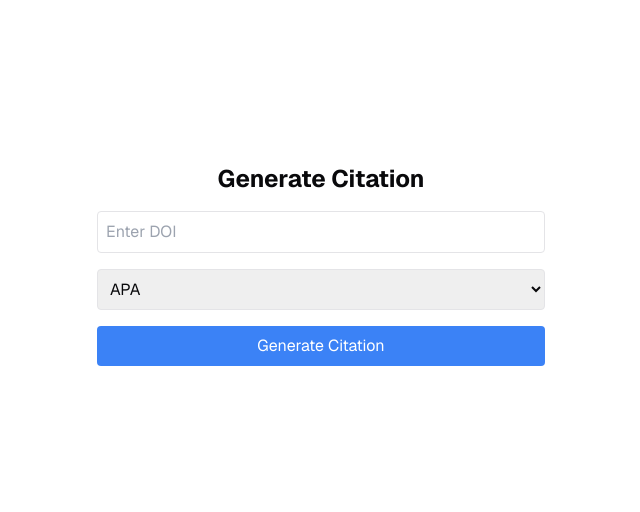
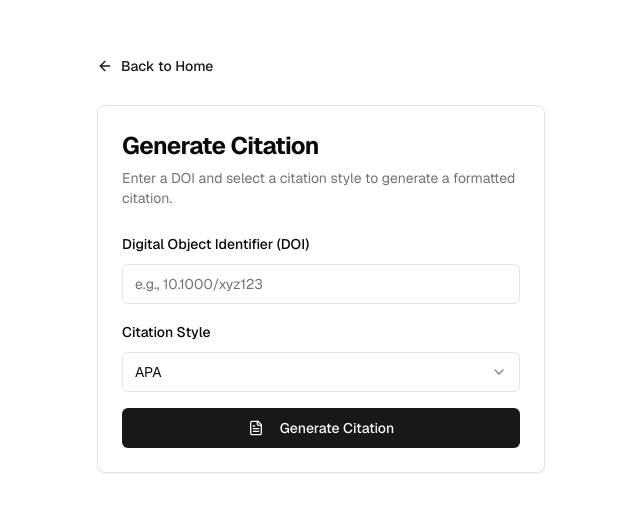
Before and after one commit to Rafli-Dewanto/luminary, a Next.js app: page /citation/generator in a window 1280 px wide. Shown: the part 136-648 px from the top of the page, without its empty margins (319-959 px from the left). Built offline with nearby package versions, Linux system fonts and the light colour scheme.

Commit message:
feat: citation

```diff
--- a/app/(citation)/api/citation/route.ts
+++ b/app/(citation)/api/citation/route.ts
@@ -35,11 +35,35 @@ export async function POST(request: Request) {
 }
 
 function generateCitation(data: any, style: string): string {
+  const author = `${data.author[0].family}, ${data.author[0].given}`;
+  const year = data.issued["date-parts"][0][0];
+  const title = data.title;
+  const containerTitle = data["container-title"];
+  const doi = data.DOI ? `https://doi.org/${data.DOI}` : "";
+  const url = data.URL || doi;
+
   switch (style) {
     case "APA":
-      return `${data.author[0].family}, ${data.author[0].given}. (${data.issued["date-parts"][0][0]}). ${data.title}. ${data["container-title"]}. https://doi.org/${data.DOI}`;
+      return `${author}. (${year}). ${title}. ${containerTitle}. ${doi}`;
+
     case "Harvard":
-      return `${data.author[0].family}, ${data.author[0].given}, ${data.issued["date-parts"][0][0]}, ${data.title}, ${data["container-title"]}, DOI: https://doi.org/${data.DOI}`;
+      return `${author}, ${year}, ${title}, ${containerTitle}, DOI: ${doi}`;
+
+    case "MLA":
+      return `${data.author[0].given} ${data.author[0].family}. "${title}." ${containerTitle}, ${year}, ${url}.`;
+
+    case "Chicago":
+      return `${data.author[0].given} ${data.author[0].family}. "${title}." ${containerTitle} (${year}): ${url}.`;
+
+    case "IEEE":
+      return `${author}, "${title}," ${containerTitle}, ${year}. [Online]. Available: ${url}`;
+
+    case "Vancouver":
+      return `${data.author[0].family} ${data.author[0].given}. ${title}. ${containerTitle}. ${year}. Available from: ${url}`;
+
+    case "Turabian":
+      return `${data.author[0].given} ${data.author[0].family}, "${title}." ${containerTitle}, ${year}. ${url}`;
+
     default:
       return "Citation style not supported yet.";
   }
--- a/components/citation.tsx
+++ b/components/citation.tsx
@@ -1,79 +1,155 @@
-'use client';
+"use client"
 
-import { useState } from 'react';
-import { toast } from '@/components/toast';
+import { useState } from "react"
+import Link from "next/link"
+import { Card, CardContent, CardDescription, CardFooter, CardHeader, CardTitle } from "@/components/ui/card"
+import { Input } from "@/components/ui/input"
+import { Button } from "@/components/ui/button"
+import { Select, SelectContent, SelectItem, SelectTrigger, SelectValue } from "@/components/ui/select"
+import { ArrowLeft, Copy, FileText } from "lucide-react"
+import { toast } from "./toast"
 
-const citationStyles = ['APA', 'Harvard', 'MLA', 'Chicago'];
+const citationStyles = ["APA", "Harvard", "MLA", "Chicago", "IEEE", "Vancouver", "Turabian"]
 
 export default function CitationPage() {
-  const [doi, setDoi] = useState('');
-  const [style, setStyle] = useState(citationStyles[0]);
-  const [citation, setCitation] = useState<string | null>(null);
+  const [doi, setDoi] = useState("")
+  const [style, setStyle] = useState(citationStyles[0])
+  const [citation, setCitation] = useState<string | null>(null)
+  const [isLoading, setIsLoading] = useState(false)
 
   const handleGenerateCitation = async () => {
     if (!doi) {
-      toast({ type: 'error', description: 'Please enter a DOI!' });
-      return;
+      toast({
+        type: "error",
+        description: "Please enter a DOI",
+      })
+      return
     }
 
+    setIsLoading(true)
     try {
-      const response = await fetch('/api/citation', {
-        method: 'POST',
-        headers: { 'Content-Type': 'application/json' },
+      const response = await fetch("/api/citation", {
+        method: "POST",
+        headers: { "Content-Type": "application/json" },
         body: JSON.stringify({ doi, style }),
-      });
+      })
 
       if (!response.ok) {
-        throw new Error('Failed to generate citation');
+        throw new Error("Failed to generate citation")
       }
 
-      const data = await response.json();
-      setCitation(data.citation);
+      const data = await response.json()
+      setCitation(data.citation)
+      toast({
+        type: "success",
+        description: "Citation generated successfully",
+      })
     } catch (error) {
       if (error instanceof Error) {
-        console.error(error);
-        toast({ type: 'error', description: error.message });
+        console.error(error)
+        toast({
+          type: "error",
+          description: error.message,
+        })
+      } else {
+        toast({
+          type: "error",
+          description: "An error occurred while generating the citation.",
+        })
       }
-      toast({ type: 'error', description: 'An error occurred while generating the citation.' });
+    } finally {
+      setIsLoading(false)
+    }
+  }
 
+  const copyToClipboard = () => {
+    if (citation) {
+      navigator.clipboard.writeText(citation)
+      toast({
+        type: "success",
+        description: "Citation copied to clipboard",
+      })
     }
-  };
+  }
 
   return (
-    <div className="flex flex-col items-center justify-center min-h-screen bg-background">
-      <h1 className="text-2xl font-bold mb-4">Generate Citation</h1>
-      <div className="flex flex-col gap-4 w-full max-w-md">
-        <input
-          type="text"
-          placeholder="Enter DOI"
-          value={doi}
-          onChange={(e) => setDoi(e.target.value)}
-          className="p-2 border rounded"
-        />
-        <select
-          value={style}
-          onChange={(e) => setStyle(e.target.value)}
-          className="p-2 border rounded"
+    <div className="flex flex-col items-center justify-center min-h-screen bg-background p-4">
+      <div className="w-full max-w-md">
+        <div className="mb-6">
+          <Link href="/" className="inline-flex items-center text-sm font-medium text-primary hover:underline">
+            <ArrowLeft className="mr-2 size-4" />
+            Back to Home
+          </Link>
+        </div>
+
+        <Card className="w-full">
+          <CardHeader>
+            <CardTitle className="text-2xl font-bold">Generate Citation</CardTitle>
+            <CardDescription>Enter a DOI and select a citation style to generate a formatted citation.</CardDescription>
+          </CardHeader>
+          <CardContent className="space-y-4">
+            <div className="space-y-2">
+              <label
+                htmlFor="doi"
+                className="text-sm font-medium leading-none peer-disabled:cursor-not-allowed peer-disabled:opacity-70"
               >
-          {citationStyles.map((style) => (
-            <option key={style} value={style}>
-              {style}
-            </option>
+                Digital Object Identifier (DOI)
+              </label>
+              <Input id="doi" placeholder="e.g., 10.1000/xyz123" value={doi} onChange={(e) => setDoi(e.target.value)} />
+            </div>
+
+            <div className="space-y-2">
+              <label
+                htmlFor="style"
+                className="text-sm font-medium leading-none peer-disabled:cursor-not-allowed peer-disabled:opacity-70"
+              >
+                Citation Style
+              </label>
+              <Select value={style} onValueChange={setStyle}>
+                <SelectTrigger>
+                  <SelectValue placeholder="Select a citation style" />
+                </SelectTrigger>
+                <SelectContent>
+                  {citationStyles.map((citationStyle) => (
+                    <SelectItem key={citationStyle} value={citationStyle}>
+                      {citationStyle}
+                    </SelectItem>
                   ))}
-        </select>
-        <button
-          onClick={handleGenerateCitation}
-          className="p-2 bg-blue-500 text-white rounded"
-        >
+                </SelectContent>
+              </Select>
+            </div>
+
+            <Button onClick={handleGenerateCitation} className="w-full" disabled={isLoading}>
+              {isLoading ? (
+                <>
+                  <span className="mr-2">Generating...</span>
+                  <span className="animate-spin">⟳</span>
+                </>
+              ) : (
+                <>
+                  <FileText className="mr-2 size-4" />
                   Generate Citation
-        </button>
+                </>
+              )}
+            </Button>
+          </CardContent>
+
           {citation && (
-          <div className="mt-4 p-4 border rounded bg-gray-100">
-            <h2 className="font-semibold">Generated Citation:</h2>
-            <p>{citation}</p>
+            <CardFooter className="flex flex-col items-start">
+              <div className="w-full p-4 rounded-md bg-muted">
+                <div className="flex justify-between items-center mb-2">
+                  <h3 className="font-semibold text-sm">Generated Citation:</h3>
+                  <Button variant="ghost" size="sm" onClick={copyToClipboard} className="h-8 px-2">
+                    <Copy className="size-4 mr-1" />
+                    Copy
+                  </Button>
                 </div>
+                <p className="text-sm break-words">{citation}</p>
+              </div>
+            </CardFooter>
           )}
+        </Card>
       </div>
     </div>
-  );
+  )
 }
--- a/components/ui/sheet.tsx
+++ b/components/ui/sheet.tsx
@@ -60,6 +60,7 @@ const SheetContent = React.forwardRef<
   <SheetPortal>
     <SheetOverlay />
     <SheetPrimitive.Content
+      title='sheet'
       ref={ref}
       className={cn(sheetVariants({ side }), className)}
       {...props}
```
Lines whose indentation alone changed are shown as unchanged.
